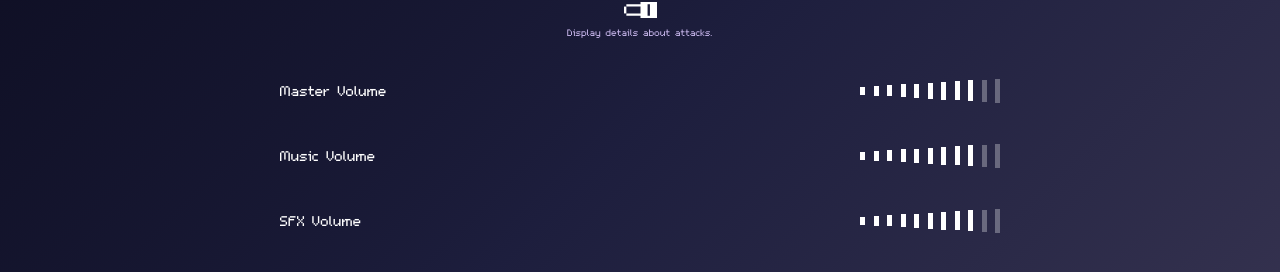
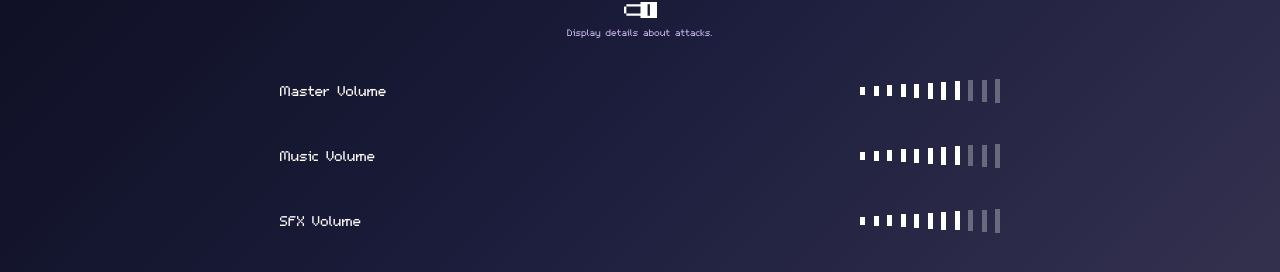
Before and after one commit to GalaTime-Team/Galatime---Chronicles-of-the-Past, a React (Vite) app in the folder apps/desktop/: page / in a window 1280 px wide. Shown: the part 521-793 px from the top of the page. Built offline with nearby package versions, Linux system fonts and the light colour scheme.

Commit message:
fix slider

```diff
--- a/apps/desktop/src/components/common/CommonSlider.tsx
+++ b/apps/desktop/src/components/common/CommonSlider.tsx
@@ -114,7 +114,8 @@ const CommonSlider: React.FC<CommonSliderProps> = ({
                 >
                     {bars.map((h, i) => {
                         const barPosPercent = (i / (numBars - 1)) * 100;
-                        const isActive = barPosPercent <= percentage;
+                        const activationThreshold = ((i + 1) / numBars) * 100;
+                        const isActive = percentage >= activationThreshold;
 
                         return (
                             <div
--- a/apps/desktop/src/pages/GamePage.tsx
+++ b/apps/desktop/src/pages/GamePage.tsx
@@ -196,11 +196,6 @@ export function GamePage() {
 			}
 
 			setNeedsAudioUnlock(true);
-			setPopup({
-				visible: true,
-				message: 'Audio blocked by autoplay policy. Click or press any key to start the music.',
-				mode: 'warning',
-			});
 		});
 	}, [gameState.settings.currentMusicTrackId]);
 
```
